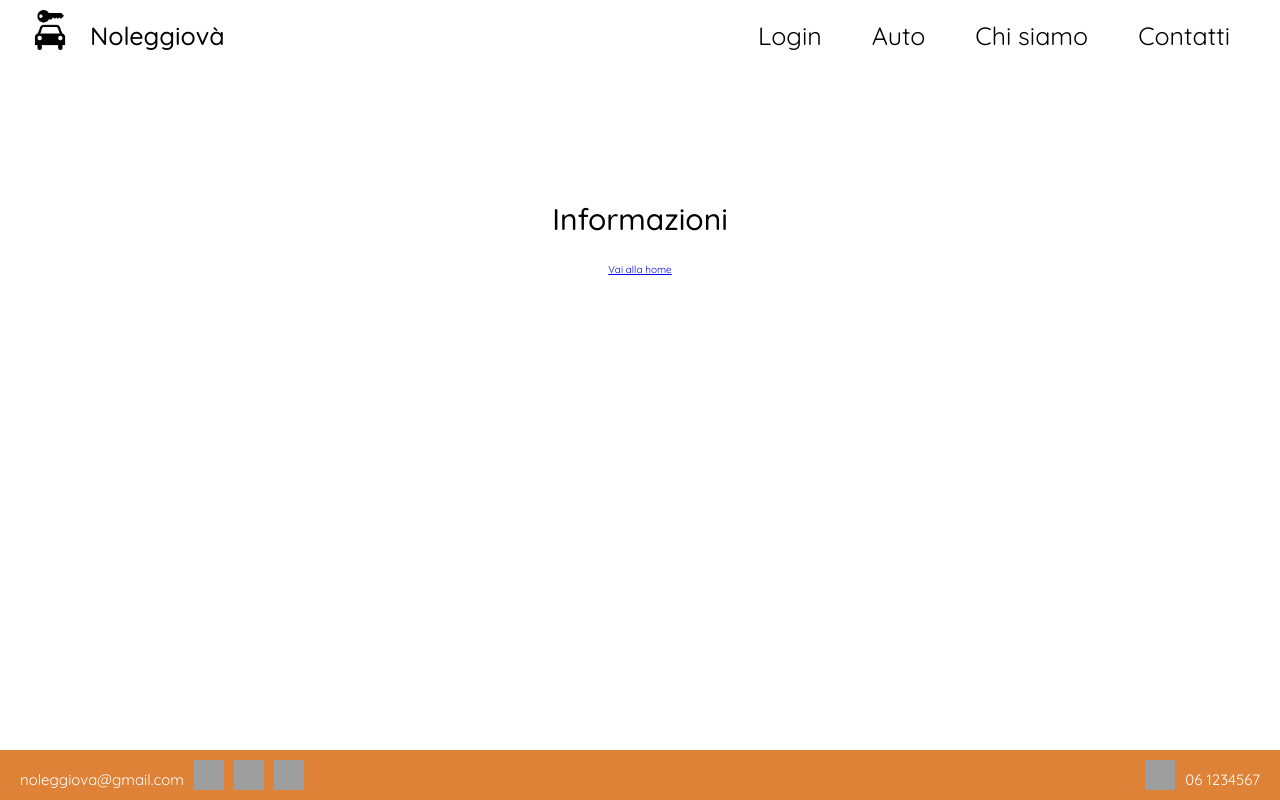
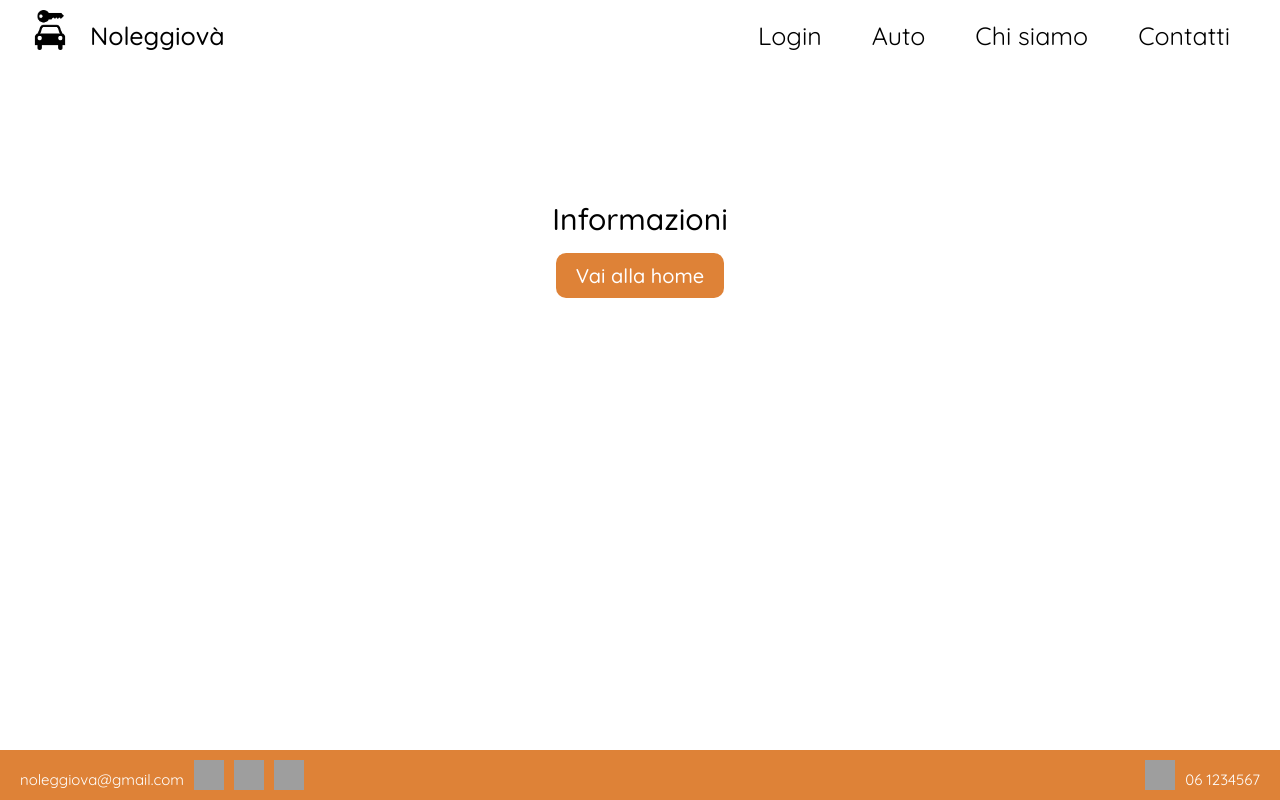
Before and after one commit to glg-23/autonoleggio-react, a React (Create React App) app in the folder autonoleggio-react/: page / in a window 1280 px wide. Built offline with nearby package versions, Linux system fonts and the light colour scheme; grey boxes are pictures that could not be loaded.

Commit message:
update css bottone

```diff
--- a/autonoleggio-react/src/components/bottone/Bottone.css
+++ b/autonoleggio-react/src/components/bottone/Bottone.css
@@ -0,0 +1,16 @@
+.bottone{
+    color: #fff;
+    background-color: rgba(214, 99, 4, 0.795);;
+    border-color: rgba(214, 99, 4, 0.795);;
+    border-radius: 10px;
+    padding: 10px;
+    padding-inline: 20px;
+    font-size: 2em;
+    font-weight: 500;
+    text-decoration: none;
+}
+
+.bottone:hover {
+    background-color: #ff9900;
+    border-color: #ff9900;
+}
```
